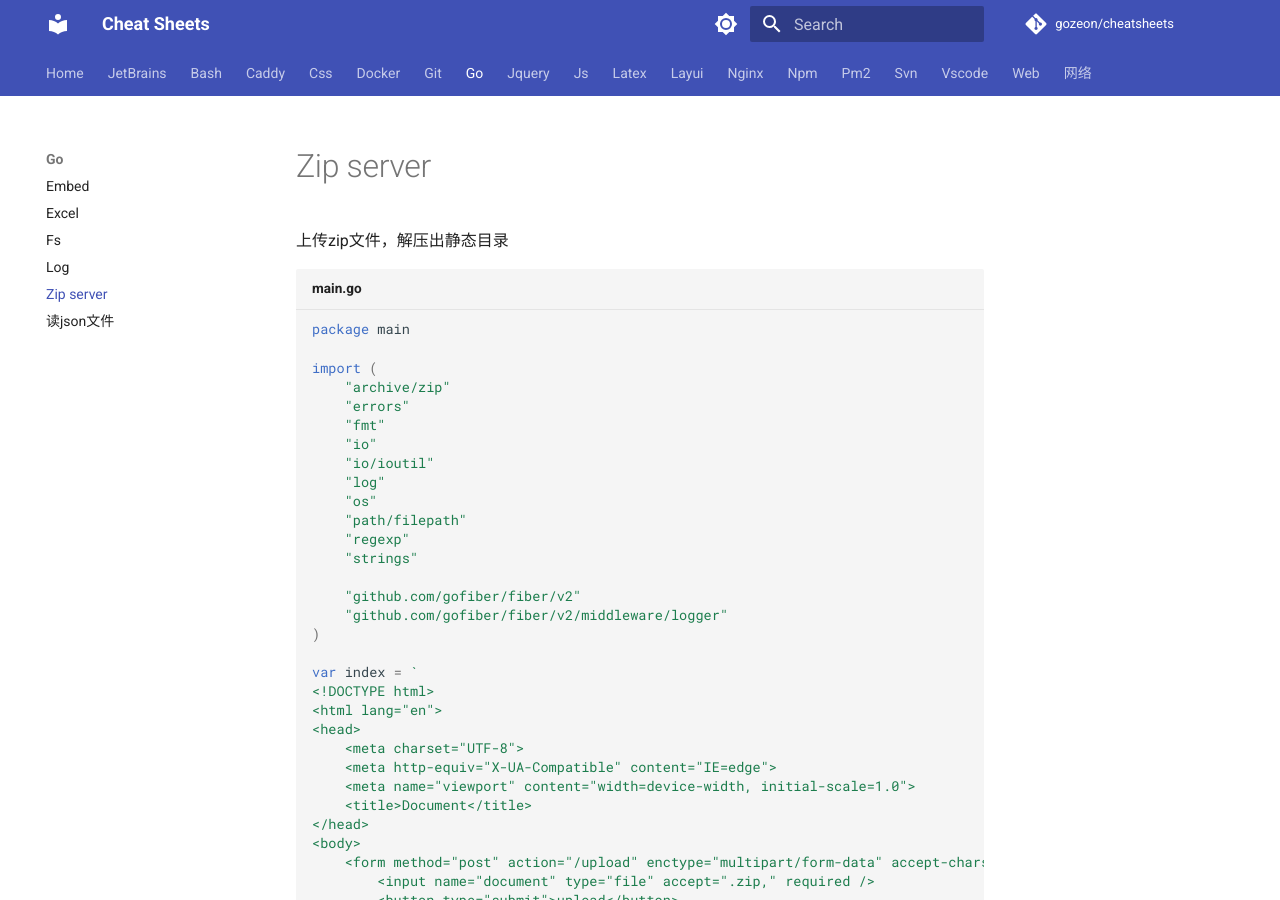
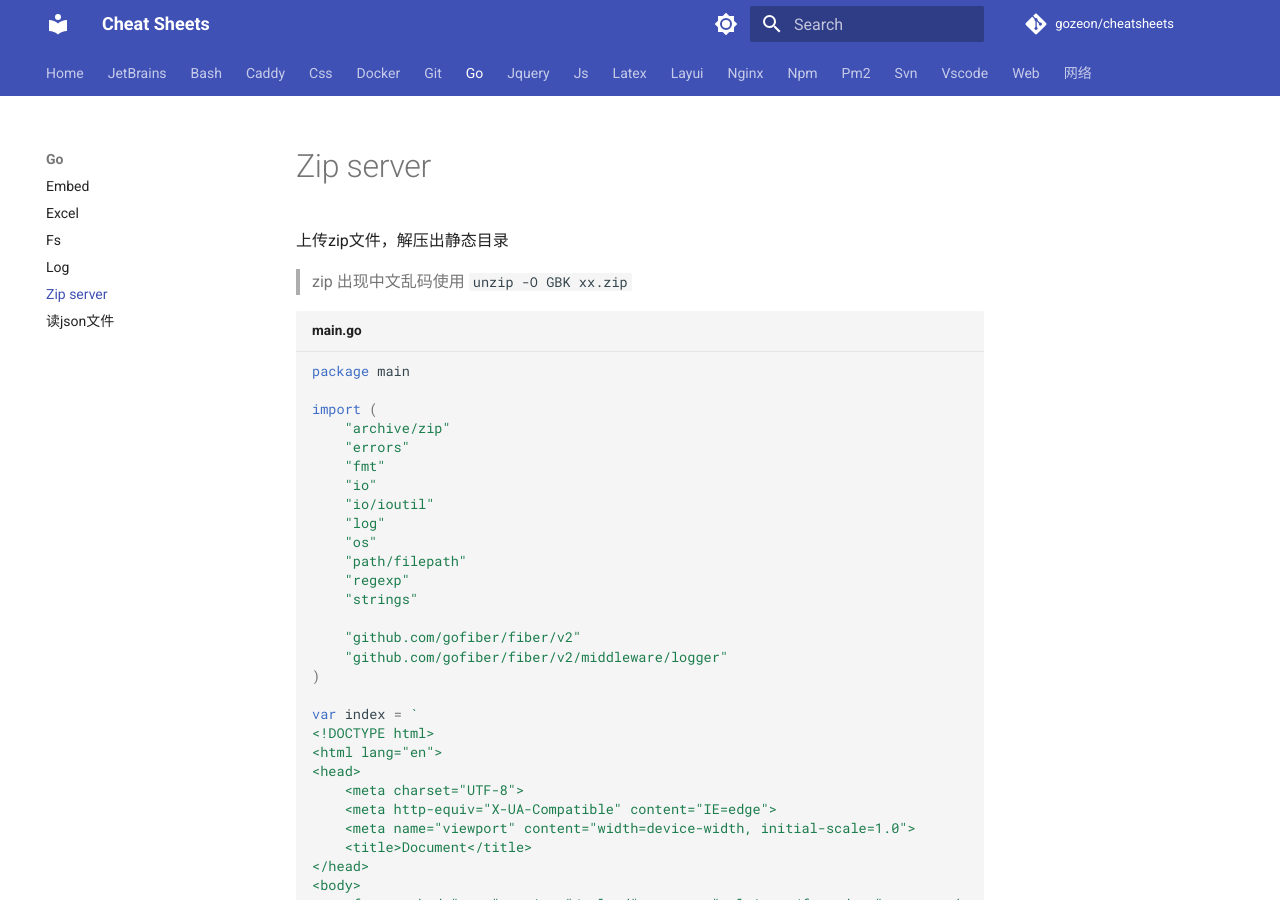
Before and after one commit to gozeon/cheatsheets, an MkDocs documentation site: the page built from docs/go/zip-server.md, in a window 1280 px wide and 900 px high. Built offline with MkDocs 1.6.1 and Material for MkDocs 9.7.7, drawn with Linux system fonts in a browser that asks for light colours; comment, search, counter and statistics services are not loaded.

Commit message:
fix: zip 中文乱码

````diff
--- a/docs/go/zip-server.md
+++ b/docs/go/zip-server.md
@@ -2,6 +2,7 @@
 
 上传zip文件，解压出静态目录
 
+> zip 出现中文乱码使用 `unzip -O GBK xx.zip`
 
 ```go title="main.go"
 package main
````
